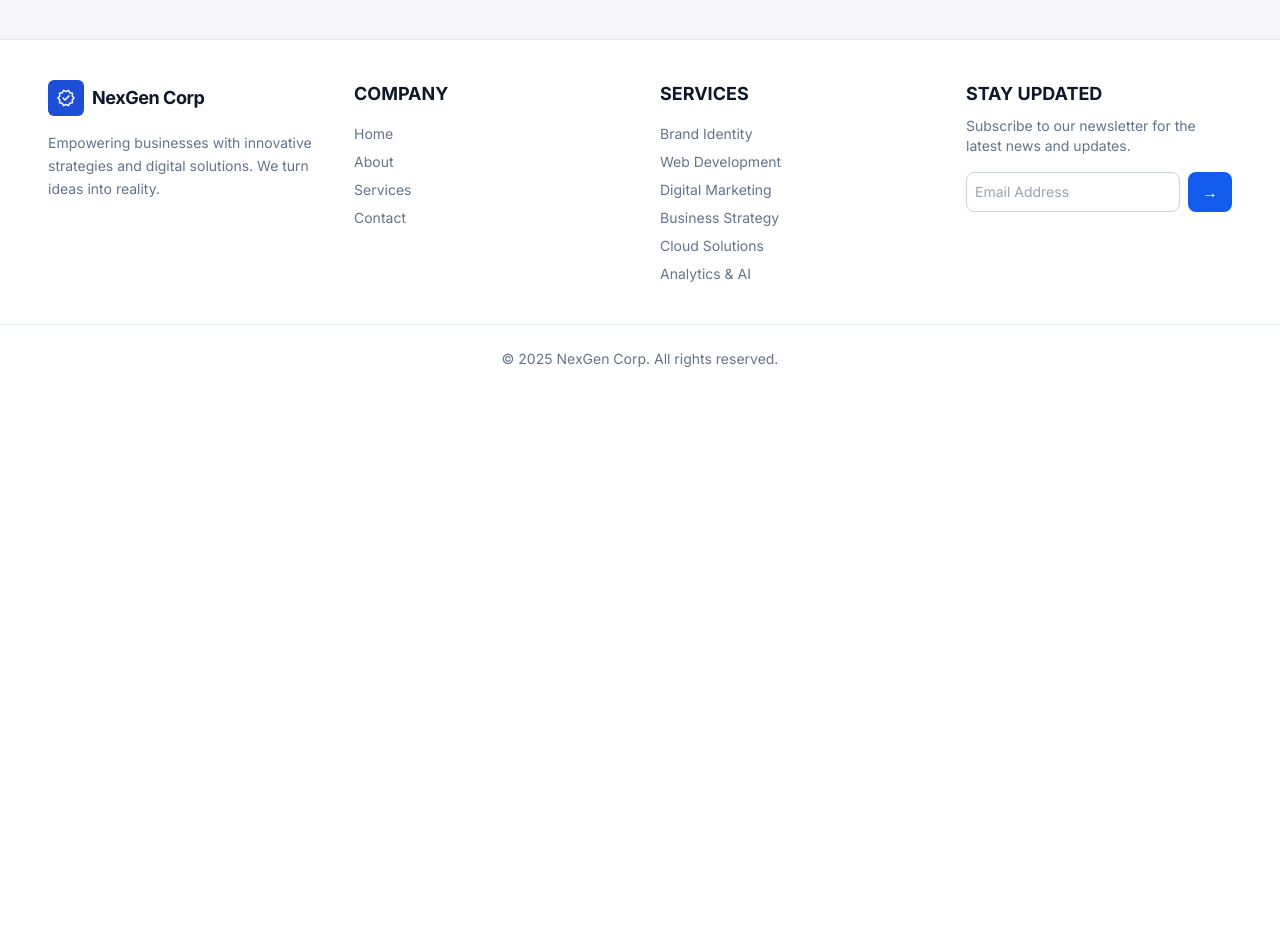
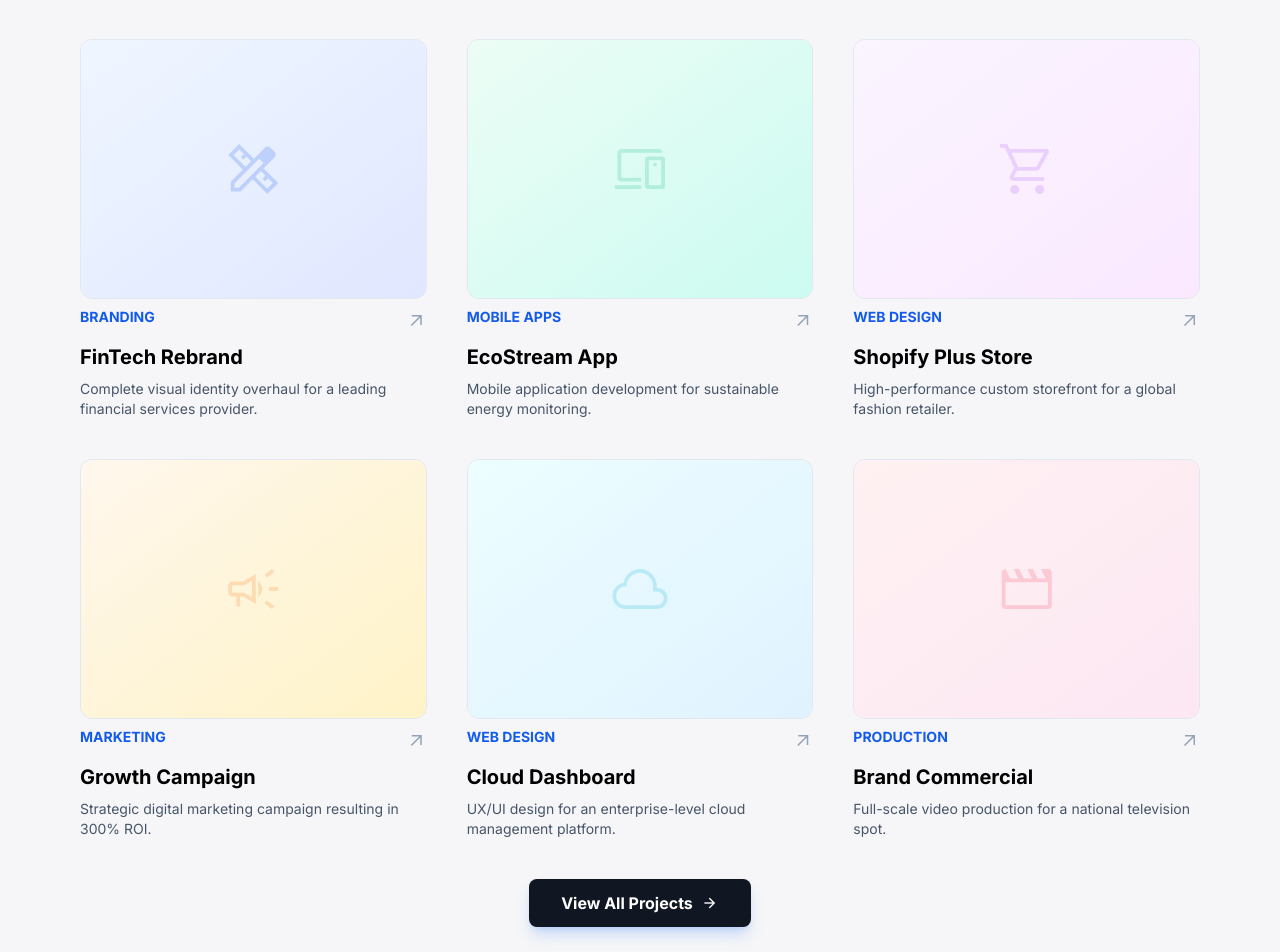
Before and after one commit to Chandrafebriyanto/project-company-profile, a React (Vite) app in the folder frontend/: page /Portofolio in a window 1280 px wide. Shown: the part 780-1732 px from the top of the page. Before the commit the page ends 1173 px from the top, so only its background shows below. Built offline with nearby package versions, Linux system fonts and the light colour scheme.

Commit message:
modify portofolio

```diff
--- a/frontend/src/Portofolio.tsx
+++ b/frontend/src/Portofolio.tsx
@@ -52,40 +52,179 @@
         </div>
       </div>
 
-      <div className="bg-background-light">
+      <div className="bg-background-light py-10">
         <div>
-          <ul className="flex justify-center md:gap-7 gap-5 px-5 py-10 md:text-base text-xs flex-wrap text-slate-600 font-semibold cursor-pointer">
-            <div className="border-2 active:border-primary rounded-full active:shadow-primary/40 active:shadow-md">
-              <li className="py-2 px-5 rounded-full active:bg-primary bg-white active:text-white border-white border-2">
+          <ul className="flex justify-center md:gap-7 gap-3 px-5 mb-10 md:text-base text-xs flex-wrap text-slate-600 font-semibold cursor-pointer">
+            <div className="border-2 active:border-primary rounded-full active:shadow-primary/40 active:shadow-md transition-all">
+              <li className="py-2 px-5 rounded-full active:bg-primary bg-white active:text-white border-white border-2 transition-all">
                 All Project
               </li>
             </div>
-            <div className="border-2 active:border-primary rounded-full active:shadow-primary/40 active:shadow-md">
-              <li className="py-2 px-5 rounded-full active:bg-primary bg-white active:text-white border-white border-2">
+            <div className="border-2 active:border-primary rounded-full active:shadow-primary/40 active:shadow-md transition-all">
+              <li className="py-2 px-5 rounded-full active:bg-primary bg-white active:text-white border-white border-2 transition-all">
                 Web Design
               </li>
             </div>
-            <div className="border-2 active:border-primary rounded-full active:shadow-primary/40 active:shadow-md">
-              <li className="py-2 px-5 rounded-full active:bg-primary bg-white active:text-white border-white border-2">
+            <div className="border-2 active:border-primary rounded-full active:shadow-primary/40 active:shadow-md transition-all">
+              <li className="py-2 px-5 rounded-full active:bg-primary bg-white active:text-white border-white border-2 transition-all">
                 Mobile Apps
               </li>
             </div>
-            <div className="border-2 active:border-primary rounded-full active:shadow-primary/40 active:shadow-md">
-              <li className="py-2 px-5 rounded-full active:bg-primary bg-white active:text-white border-white border-2">
+            <div className="border-2 active:border-primary rounded-full active:shadow-primary/40 active:shadow-md transition-all">
+              <li className="py-2 px-5 rounded-full active:bg-primary bg-white active:text-white border-white border-2 transition-all">
                 Branding
               </li>
             </div>
-            <div className="border-2 active:border-primary rounded-full active:shadow-primary/40 active:shadow-md">
-              <li className="py-2 px-5 rounded-full active:bg-primary bg-white active:text-white border-white border-2">
+            <div className="border-2 active:border-primary rounded-full active:shadow-primary/40 active:shadow-md transition-all">
+              <li className="py-2 px-5 rounded-full active:bg-primary bg-white active:text-white border-white border-2 transition-all">
                 Marketing
               </li>
             </div>
-            <div className="border-2 active:border-primary rounded-full active:shadow-primary/40 active:shadow-md">
-              <li className="py-2 px-5 rounded-full active:bg-primary bg-white active:text-white border-white border-2">
+            <div className="border-2 active:border-primary rounded-full active:shadow-primary/40 active:shadow-md transition-all">
+              <li className="py-2 px-5 rounded-full active:bg-primary bg-white active:text-white border-white border-2 transition-all">
                 Production
               </li>
             </div>
           </ul>
+        </div>
+
+        <div className="grid md:grid-cols-3 grid-cols-1 md:gap-10 gap-5 md:px-20 px-5">
+          {/* project 1 */}
+          <div className="flex flex-col gap-2">
+            <div className="group aspect-[4/3] w-full rounded-xl bg-slate-100  relative overflow-hidden border border-slate-200 ">
+              <div className="absolute inset-0 bg-gradient-to-br from-blue-50 to-indigo-100 group-hover:scale-105 transition-transform duration-500"></div>
+              <div className="absolute inset-0 flex items-center justify-center text-primary/20 group-hover:text-primary/30 transition-colors">
+                <span className="material-symbols-outlined text-6xl">
+                  design_services
+                </span>
+              </div>
+            </div>
+            <div className="flex justify-between">
+              <h1 className="font-bold text-primary text-sm">BRANDING</h1>
+              <span className="material-symbols-outlined text-slate-400 group-hover:text-primary transition-colors text-xl transform group-hover:translate-x-1 group-hover:-translate-y-1 duration-300">
+                arrow_outward
+              </span>
+            </div>
+            <h1 className="font-bold text-xl">FinTech Rebrand</h1>
+            <p className="text-sm text-slate-600">
+              Complete visual identity overhaul for a leading financial services
+              provider.
+            </p>
+          </div>
+          {/* project 2 */}
+          <div className="flex flex-col gap-2">
+            <div className="group aspect-[4/3] w-full rounded-xl bg-slate-100  relative overflow-hidden border border-slate-200 ">
+              <div className="absolute inset-0 bg-gradient-to-br from-emerald-50 to-teal-100 group-hover:scale-105 transition-transform duration-500"></div>
+              <div className="absolute inset-0 flex items-center justify-center text-emerald-500/20 group-hover:text-emerald-500/30 transition-colors">
+                <span className="material-symbols-outlined text-6xl">
+                  devices
+                </span>
+              </div>
+            </div>
+            <div className="flex justify-between">
+              <h1 className="font-bold text-primary text-sm">MOBILE APPS</h1>
+              <span className="material-symbols-outlined text-slate-400 group-hover:text-primary transition-colors text-xl transform group-hover:translate-x-1 group-hover:-translate-y-1 duration-300">
+                arrow_outward
+              </span>
+            </div>
+            <h1 className="font-bold text-xl">EcoStream App</h1>
+            <p className="text-sm text-slate-600">
+              Mobile application development for sustainable energy monitoring.
+            </p>
+          </div>
+          {/* project 3 */}
+          <div className="flex flex-col gap-2">
+            <div className="group aspect-[4/3] w-full rounded-xl bg-slate-100  relative overflow-hidden border border-slate-200 ">
+              <div className="absolute inset-0 bg-gradient-to-br from-purple-50 to-fuchsia-100 group-hover:scale-105 transition-transform duration-500"></div>
+              <div className="absolute inset-0 flex items-center justify-center text-purple-500/20 group-hover:text-purple-500/30 transition-colors">
+                <span className="material-symbols-outlined text-6xl">
+                  shopping_cart
+                </span>
+              </div>
+            </div>
+            <div className="flex justify-between">
+              <h1 className="font-bold text-primary text-sm">WEB DESIGN</h1>
+              <span className="material-symbols-outlined text-slate-400 group-hover:text-primary transition-colors text-xl transform group-hover:translate-x-1 group-hover:-translate-y-1 duration-300">
+                arrow_outward
+              </span>
+            </div>
+            <h1 className="font-bold text-xl">Shopify Plus Store</h1>
+            <p className="text-sm text-slate-600">
+              High-performance custom storefront for a global fashion retailer.
+            </p>
+          </div>
+          {/* project 4 */}
+          <div className="flex flex-col gap-2">
+            <div className="group aspect-[4/3] w-full rounded-xl bg-slate-100  relative overflow-hidden border border-slate-200 ">
+              <div className="absolute inset-0 bg-gradient-to-br from-orange-50 to-amber-100 group-hover:scale-105 transition-transform duration-500"></div>
+              <div className="absolute inset-0 flex items-center justify-center text-orange-500/20 group-hover:text-orange-500/30 transition-colors">
+                <span className="material-symbols-outlined text-6xl">
+                  campaign
+                </span>
+              </div>
+            </div>
+            <div className="flex justify-between">
+              <h1 className="font-bold text-primary text-sm">MARKETING</h1>
+              <span className="material-symbols-outlined text-slate-400 group-hover:text-primary transition-colors text-xl transform group-hover:translate-x-1 group-hover:-translate-y-1 duration-300">
+                arrow_outward
+              </span>
+            </div>
+            <h1 className="font-bold text-xl">Growth Campaign </h1>
+            <p className="text-sm text-slate-600">
+              Strategic digital marketing campaign resulting in 300% ROI.
+            </p>
+          </div>
+          {/* project 5 */}
+          <div className="flex flex-col gap-2">
+            <div className="group aspect-[4/3] w-full rounded-xl bg-slate-100  relative overflow-hidden border border-slate-200 ">
+              <div className="absolute inset-0 bg-gradient-to-br from-cyan-50 to-sky-100 group-hover:scale-105 transition-transform duration-500"></div>
+              <div className="absolute inset-0 flex items-center justify-center text-cyan-500/20 group-hover:text-cyan-500/30 transition-colors">
+                <span className="material-symbols-outlined text-6xl">
+                  cloud
+                </span>
+              </div>
+            </div>
+            <div className="flex justify-between">
+              <h1 className="font-bold text-primary text-sm">WEB DESIGN</h1>
+              <span className="material-symbols-outlined text-slate-400 group-hover:text-primary transition-colors text-xl transform group-hover:translate-x-1 group-hover:-translate-y-1 duration-300">
+                arrow_outward
+              </span>
+            </div>
+            <h1 className="font-bold text-xl">Cloud Dashboard</h1>
+            <p className="text-sm text-slate-600">
+              UX/UI design for an enterprise-level cloud management platform.
+            </p>
+          </div>
+          {/* project 6 */}
+          <div className="flex flex-col gap-2">
+            <div className="group aspect-[4/3] w-full rounded-xl bg-slate-100  relative overflow-hidden border border-slate-200 ">
+              <div className="absolute inset-0 bg-gradient-to-br from-rose-50 to-pink-100 group-hover:scale-105 transition-transform duration-500"></div>
+              <div className="absolute inset-0 flex items-center justify-center text-rose-500/20 group-hover:text-rose-500/30 transition-colors">
+                <span className="material-symbols-outlined text-6xl">
+                  movie
+                </span>
+              </div>
+            </div>
+            <div className="flex justify-between">
+              <h1 className="font-bold text-primary text-sm">PRODUCTION</h1>
+              <span className="material-symbols-outlined text-slate-400 group-hover:text-primary transition-colors text-xl transform group-hover:translate-x-1 group-hover:-translate-y-1 duration-300">
+                arrow_outward
+              </span>
+            </div>
+            <h1 className="font-bold text-xl">Brand Commercial</h1>
+            <p className="text-sm text-slate-600">
+              Full-scale video production for a national television spot.
+            </p>
+          </div>
+        </div>
+
+        <div className="mt-10 items-center justify-center flex">
+          <button className="group relative flex h-12 min-w-[160px] items-center justify-center gap-2 overflow-hidden rounded-lg bg-background-dark px-8 text-base font-bold text-white shadow-lg shadow-blue-500/25 transition-all hover:bg-black/80 hover:shadow-black-500/40 active:scale-95">
+            <span>View All Projects</span>
+            <span className="material-symbols-outlined text-lg transition-transform group-hover:translate-x-1">
+              arrow_forward
+            </span>
+          </button>
         </div>
       </div>
     </>
```
